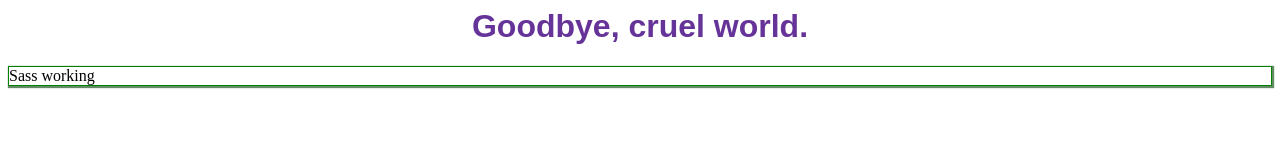
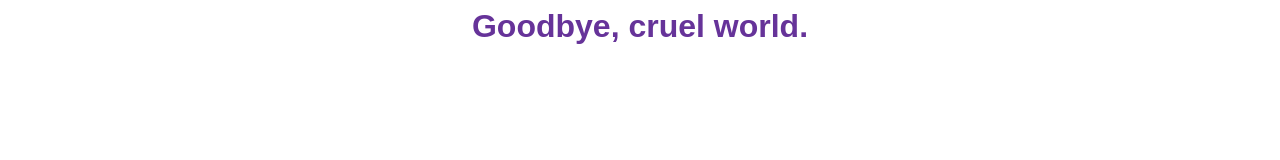
Before and after one commit to freshlybakedcode/weather-es6, a website built with webpack: page src/index.html in a window 1280 px wide. Built offline with nearby package versions, Linux system fonts and the light colour scheme.

Commit message:
Refactor

```diff
--- a/src/index.html
+++ b/src/index.html
@@ -4,7 +4,6 @@
   </head>
   <body>
     <h1>Goodbye, cruel world.</h1>
-    <div class="isItSassy">Sass working</div>
     <script src="<%= htmlWebpackPlugin.files.chunks.main.entry %>"></script>
   </body>
 </html>
--- a/src/scss/main.scss
+++ b/src/scss/main.scss
@@ -1,19 +1,3 @@
-
-
-div {
-	&.someClasses {
-		color: rosybrown;
-	}
-	&.isItSassy {
-		border: 1px solid green;
-		box-shadow: 1px 1px 1px 1px rgb(100,140,100);
-	}
-}
-
-::placeholder {
-	color: gray;
-}
-
 // Helpers
 @import 'helpers/base';
 @import 'helpers/parameters';
@@ -23,7 +7,3 @@ div {
 
 // Components
 @import 'components/buttons';
-
-// Pages
-
-// Layout
```
